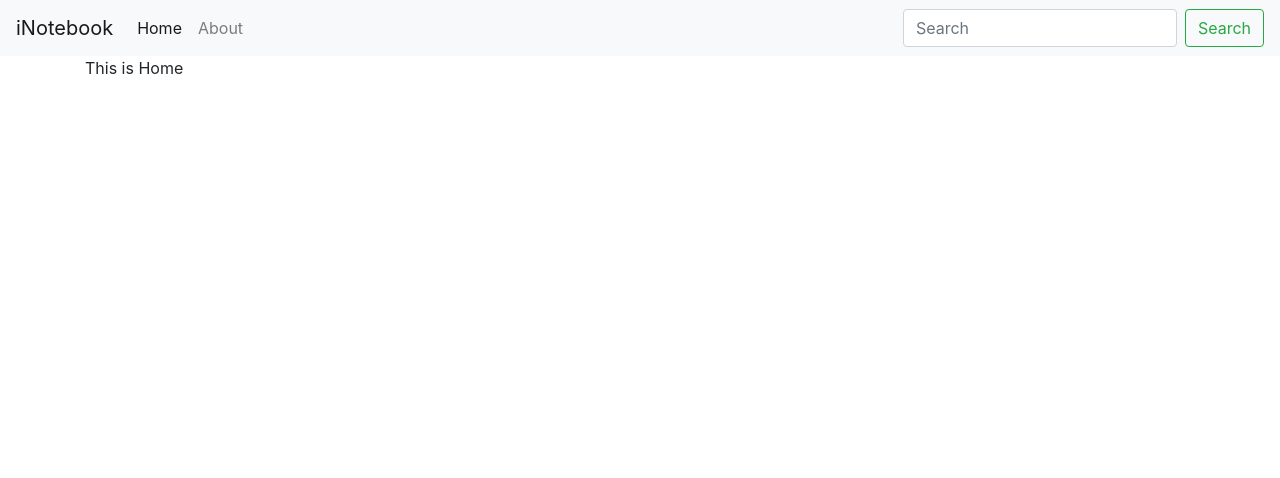
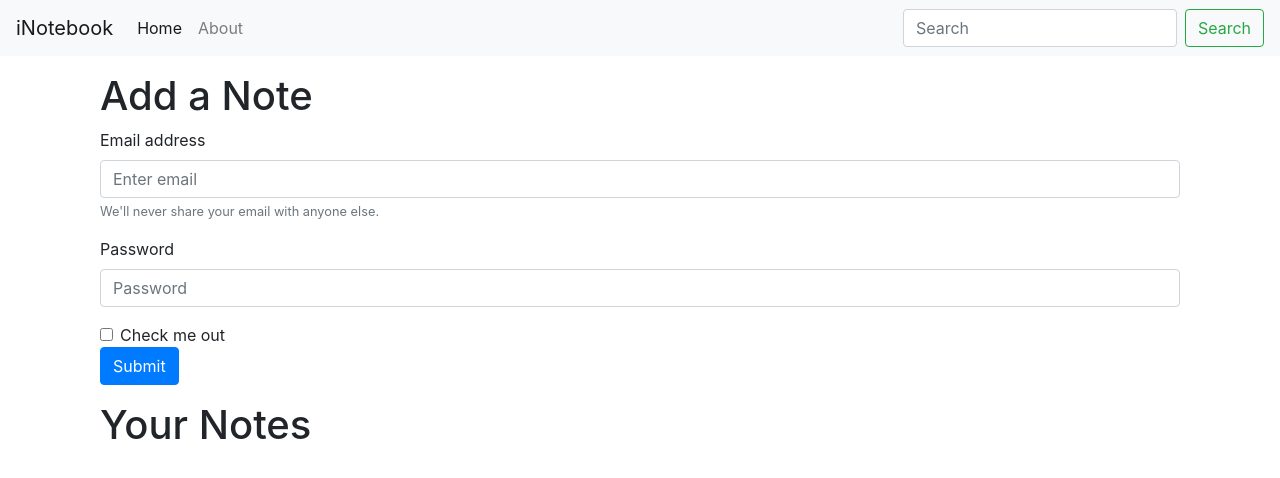
Before and after one commit to muhammadabdullah660/eDiary, a React (Create React App) app: page / in a window 1280 px wide. Shown: the top 478 px of the page. Built offline with nearby package versions, Linux system fonts and the light colour scheme.

Commit message:
form component in homejs for notes

```diff
--- a/src/Components/Home.js
+++ b/src/Components/Home.js
@@ -1,7 +1,55 @@
 import React from "react";
 
 const Home = () => {
-  return <div>This is Home</div>;
+  return (
+    <>
+      <div>
+        <div className="container my-3">
+          <h1>Add a Note</h1>
+          <form>
+            <div className="form-group">
+              <label htmlFor="exampleInputEmail1">Email address</label>
+              <input
+                type="email"
+                className="form-control"
+                id="exampleInputEmail1"
+                aria-describedby="emailHelp"
+                placeholder="Enter email"
+              />
+              <small id="emailHelp" className="form-text text-muted">
+                We'll never share your email with anyone else.
+              </small>
+            </div>
+            <div className="form-group">
+              <label htmlFor="exampleInputPassword1">Password</label>
+              <input
+                type="password"
+                className="form-control"
+                id="exampleInputPassword1"
+                placeholder="Password"
+              />
+            </div>
+            <div className="form-check">
+              <input
+                type="checkbox"
+                className="form-check-input"
+                id="exampleCheck1"
+              />
+              <label className="form-check-label" htmlFor="exampleCheck1">
+                Check me out
+              </label>
+            </div>
+            <button type="submit" className="btn btn-primary">
+              Submit
+            </button>
+          </form>
+        </div>
+        <div className="container my-3">
+          <h1>Your Notes</h1>
+        </div>
+      </div>
+    </>
+  );
 };
 
 export default Home;
```
